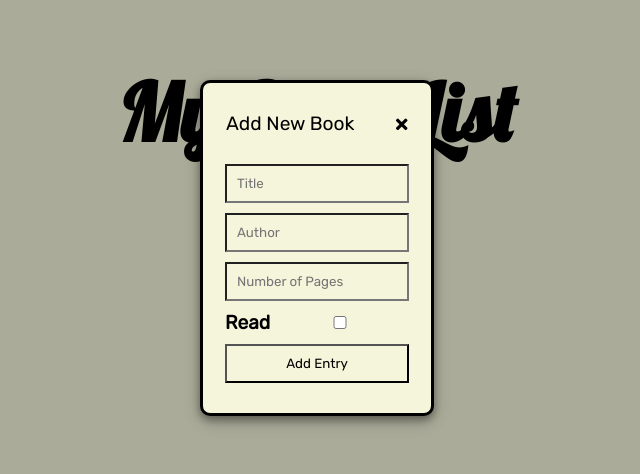
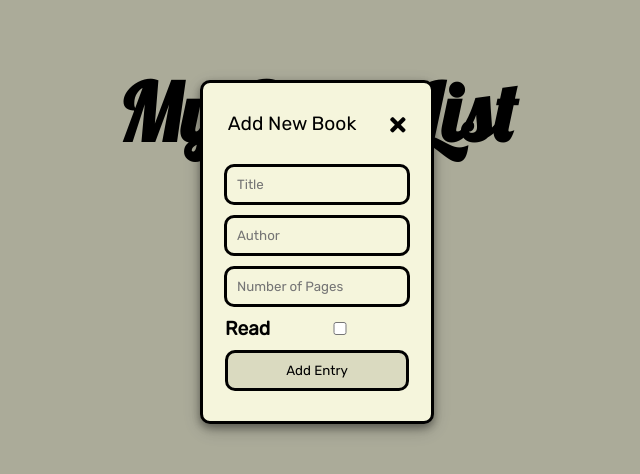
Before and after one commit to AlexRuu/library, a plain HTML site: page index.html in a window 1280 px wide. Both pictures are taken after a click on the button "Add New Book". Shown: the whole page, without its empty margins (323-963 px from the left). Drawn offline with Linux system fonts and the light colour scheme.

Commit message:
Update form styling

```diff
--- a/style.css
+++ b/style.css
@@ -21,8 +21,15 @@
 .add {
     border-radius: 5px;
     padding: 5px;
+    background-color: black;
+    color: white;
+    border: solid black;
+}
+
+.add:hover {
+    color: black;
     background-color: white;
-    border: solid black;
+    cursor: pointer;
 }
 
 .bookForm {
@@ -69,7 +76,7 @@
     display: flex;
     align-items: center;
     justify-content: center;
-    gap: 2.5rem;
+    gap: 2rem;
     width: 100%;
 }
 
@@ -78,13 +85,13 @@
 }
 
 .close {
-    font-size: 1.5rem;
+    font-size: 2rem;
     font-weight: bold;
     color: black;
 }
 
 .close:hover {
-    color: white;
+    color: #949483;
     cursor: pointer;
 }
 
@@ -92,6 +99,8 @@
     width: 10rem;
     align-self: center;
     padding: 10px;
+    border-radius: 10px;
+    border: solid black;
 }
 
 .readBox {
@@ -107,6 +116,8 @@
     justify-content: center;
     align-self: center;
     width: 11.5rem;
+    background-color: #dadac0;
+
 }
 
 #sub:hover {
```
